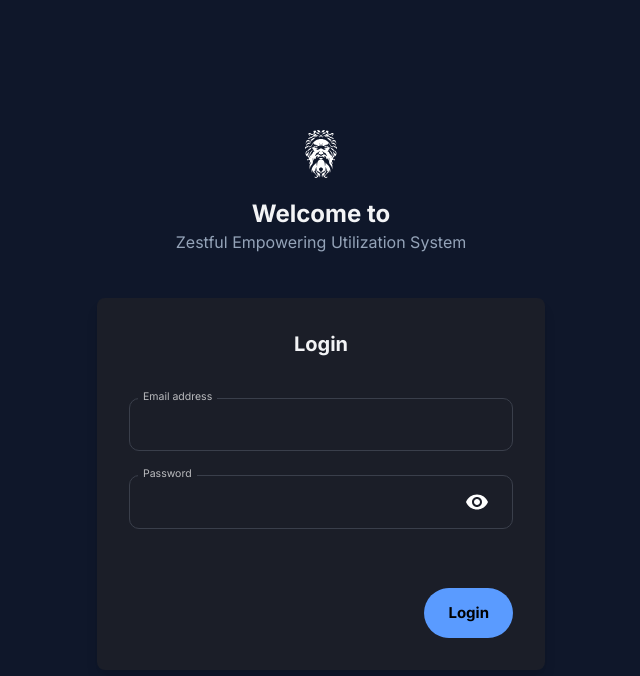
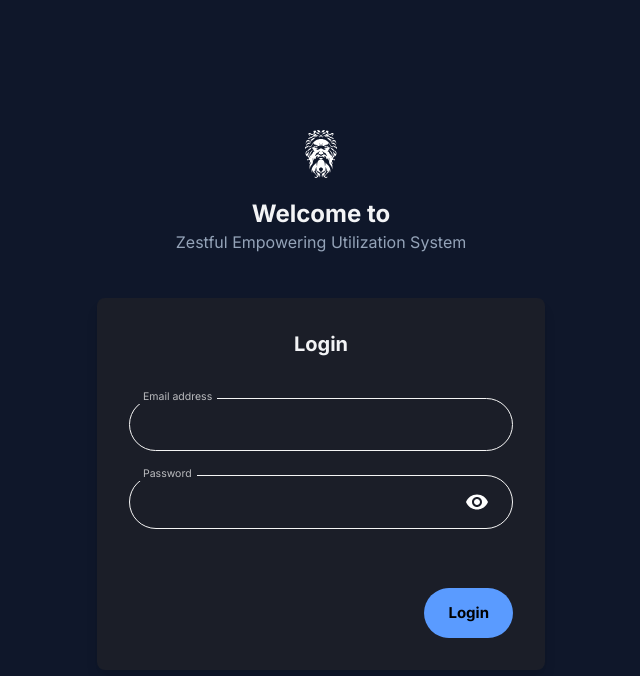
Before and after one commit to swetavsavarn/assesment-tool, a Next.js app: page /admin/login in a window 1280 px wide. Shown: the top 676 px of the page, without its empty margins (319-959 px from the left). Built offline with nearby package versions, Linux system fonts and the light colour scheme; no server answers.

Commit message:
login screen extra changes

```diff
--- a/src/components/atoms/TextInput/index.js
+++ b/src/components/atoms/TextInput/index.js
@@ -52,7 +52,8 @@ const CustomInput = ({
                     },
                     '& .MuiOutlinedInput-root': {
                         '& fieldset': {
-                            borderColor: '#3A3F4B', // Lighter border color
+                            borderColor: "whitesmoke", // Lighter border color
+                            borderRadius: '30px',
                         },
                     },
                 }}
```
